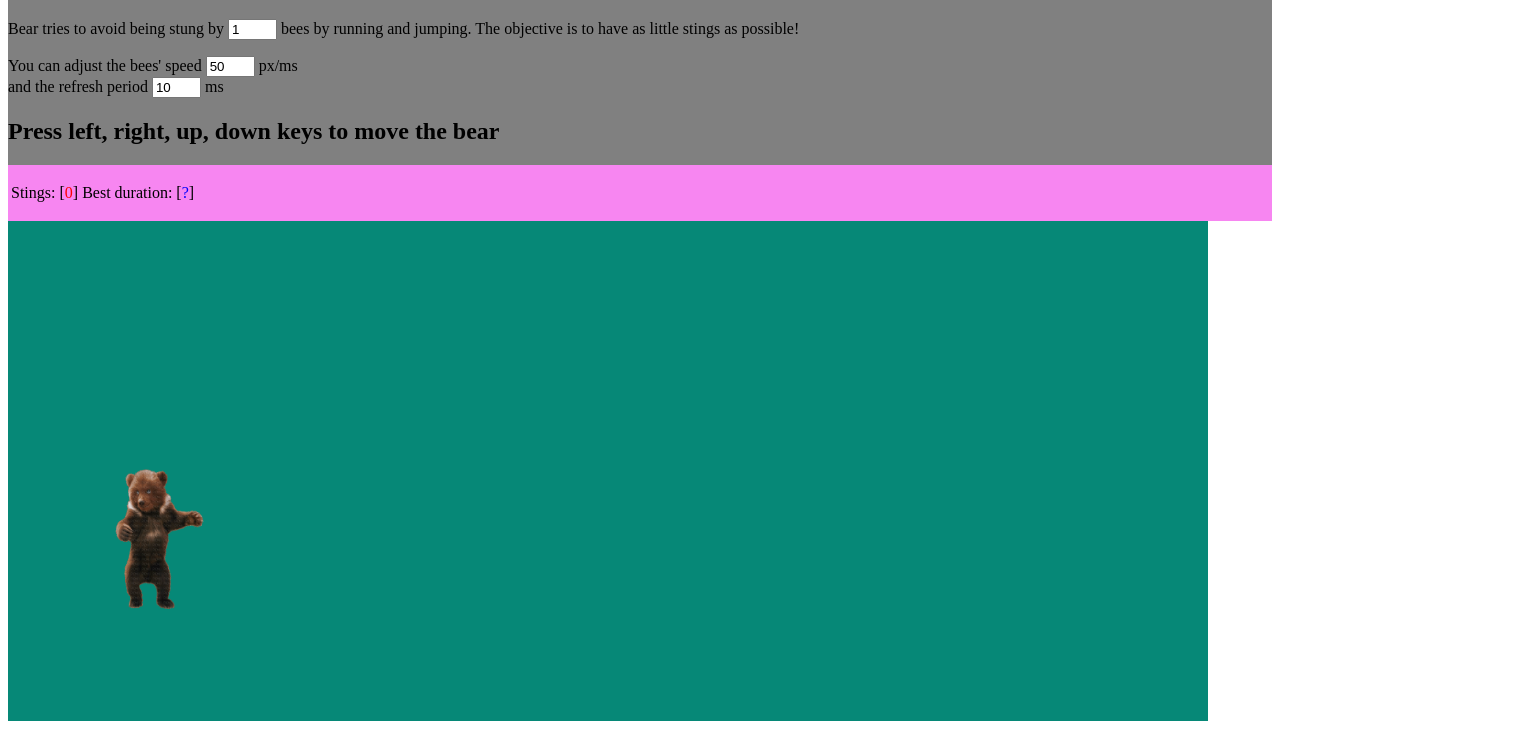
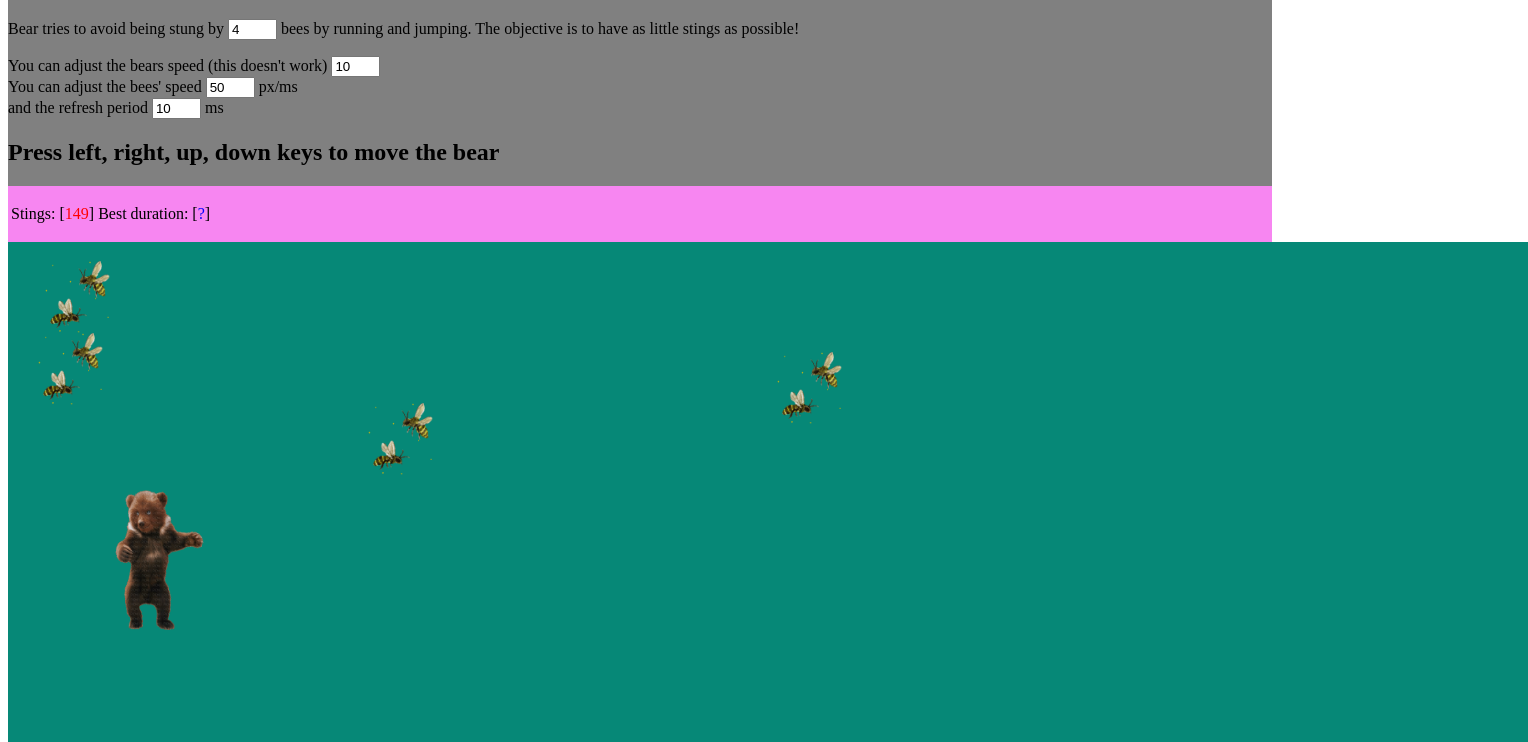
Before and after one commit to KacperGnys/Web_Programming_CW2, a website: page index.html in a window 1280 px wide. Shown: the part 69-811 px from the top of the page, 1528 px wide, since content can reach past the window. Drawn offline with Linux system fonts and the light colour scheme.

Commit message:
done a few more things

```diff
--- a/game.css
+++ b/game.css
@@ -9,7 +9,7 @@
 #board {
   position: absolute;
   height: 500px;
-  width: 1200px;
+  width: 1520px;
   background-color: rgb(6, 136, 119);
   align-content: center;
   align-self: center;
--- a/game.js
+++ b/game.js
@@ -33,6 +33,107 @@ function Bear() {
   };
 }
 
+class Bee {
+  constructor(beeNumber) {
+    //the HTML element corresponding to the IMG of the bee
+    this.htmlElement = createBeeImg(beeNumber);
+    //iits HTML ID
+    this.id = this.htmlElement.id;
+    //the left position (x)
+    this.x = this.htmlElement.offsetLeft;
+    //the top position (y)
+    this.y = this.htmlElement.offsetTop;
+
+    this.move = function (dx, dy) {
+      //move the bees by dx, dy
+      this.x += dx;
+      this.y += dy;
+      this.display();
+    };
+
+    this.display = function () {
+      this.fitBounds(); //add this to adjust to bounds
+      //adjust position of bee and display it
+      this.htmlElement.style.left = this.x + "px";
+      this.htmlElement.style.top = this.y + "px";
+      this.htmlElement.style.display = "block";
+    };
+
+    this.fitBounds = function () {
+      //check and make sure the bees stays in the board space
+      let parent = this.htmlElement.parentElement;
+      let iw = this.htmlElement.offsetWidth;
+      let ih = this.htmlElement.offsetHeight;
+      let l = parent.offsetLeft;
+      let t = parent.offsetTop;
+      let w = parent.offsetWidth;
+      let h = parent.offsetHeight;
+      if (this.x < 0) this.x = 0;
+      if (this.x > w - iw) this.x = w - iw;
+      if (this.y < 0) this.y = 0;
+      if (this.y > h - ih) this.y = h - ih;
+    };
+  }
+}
+
+function createBeeImg(wNum) {
+  //get dimension and position of board div
+  let boardDiv = document.getElementById("board");
+  let boardDivW = boardDiv.offsetWidth;
+  let boardDivH = boardDiv.offsetHeight;
+  let boardDivX = boardDiv.offsetLeft;
+  let boardDivY = boardDiv.offsetTop;
+  //create the IMG element
+  let img = document.createElement("img");
+  img.setAttribute("src", "images/bee.gif");
+  img.setAttribute("width", "100");
+  img.setAttribute("alt", "A bee!");
+  img.setAttribute("id", "bee" + wNum);
+  img.setAttribute("class", "bee"); //set class of html tag img
+  //add the IMG element to the DOM as a child of the board div
+  img.style.position = "absolute";
+  boardDiv.appendChild(img);
+  //set initial position
+  let x = getRandomInt(boardDivW);
+  let y = getRandomInt(boardDivH);
+  img.style.left = boardDivX + x + "px";
+  img.style.top = y + "px";
+  //return the img object
+  return img;
+}
+
+function makeBees() {
+  //get number of bees specified by the user
+  let nbBees = document.getElementById("nbBees").value;
+  nbBees = Number(nbBees); //try converting the content of the input to a number
+  if (isNaN(nbBees)) {
+    //check that the input field contains a valid number
+    window.alert("Invalid number of bees");
+    return;
+  }
+  //create bees
+  let i = 1;
+  while (i <= nbBees) {
+    var num = i;
+    var bee = new Bee(num); //create object and its IMG element
+    bee.display(); //display the bee
+    bees.push(bee); //add the bee object to the bees array
+    i++;
+  }
+}
+
+function moveBees() {
+  //get speed input field value
+  let speed = document.getElementById("speedBees").value;
+  //move each bee to a random location
+  for (let i = 0; i < bees.length; i++) {
+    let dx = getRandomInt(2 * speed) - speed;
+    let dy = getRandomInt(2 * speed) - speed;
+    bees[i].move(dx, dy);
+    isHit(bees[i], bear); //we add this to count stings
+  }
+}
+
 // Handle keyboad events
 // to move the bear
 function moveBear(e) {
@@ -41,6 +142,8 @@ function moveBear(e) {
   const KEYDOWN = 40;
   const KEYLEFT = 37;
   const KEYRIGHT = 39;
+  //speed of the bear
+  let bearSpeed = document.getElementById("speedBees").value;
   if (e.keyCode == KEYRIGHT) {
     bear.move(1, 0);
   } // right key
@@ -55,9 +158,61 @@ function moveBear(e) {
   } // down key
 }
 
+function isHit(defender, offender) {
+  if (overlap(defender, offender)) {
+    //check if the two image overlap
+    let score = hits.innerHTML;
+    score = Number(score) + 1; //increment the score
+    hits.innerHTML = score; //display the new score
+  }
+}
+
+function overlap(element1, element2) {
+  //consider the two rectangles wrapping the two elements
+  //rectangle of the first element
+  left1 = element1.htmlElement.offsetLeft;
+  top1 = element1.htmlElement.offsetTop;
+  right1 = element1.htmlElement.offsetLeft + element1.htmlElement.offsetWidth;
+  bottom1 = element1.htmlElement.offsetTop + element1.htmlElement.offsetHeight;
+  //rectangle of the second element
+  left2 = element2.htmlElement.offsetLeft; //e2x
+  top2 = element2.htmlElement.offsetTop; //e2y
+  right2 = element2.htmlElement.offsetLeft + element2.htmlElement.offsetWidth;
+  bottom2 = element2.htmlElement.offsetTop + element2.htmlElement.offsetHeight;
+  //calculate the intersection of the two rectangles
+  x_intersect = Math.max(0, Math.min(right1, right2) - Math.max(left1, left2));
+  y_intersect = Math.max(0, Math.min(bottom1, bottom2) - Math.max(top1, top2));
+  intersectArea = x_intersect * y_intersect;
+  //if intersection is nil no hit
+  if (intersectArea == 0 || isNaN(intersectArea)) {
+    return false;
+  }
+  return true;
+}
+
+function getRandomInt(max) {
+  return Math.floor(Math.random() * max); // math.random gets a random number between 0 and 1(exclusive) and math.floor returns the largest integer nearest to the given number.
+} // The math.random is multiplied by the max to generate a number within its range
+
 function start() {
   //create bear
   bear = new Bear();
   // Add an event listener to the keypress event.
   document.addEventListener("keydown", moveBear, false);
+  //create new array for bees
+  bees = new Array();
+  //create bees
+  makeBees();
+  //moves the bees
+  updateBees();
 }
+
+function updateBees() {
+  // update loop for game
+  //move the bees randomly
+  moveBees();
+  //use a fixed update period
+  let period = document.getElementById("periodTimer").value; // this controls the refresh period
+  //update the timer for the next move
+  updateTimer = setTimeout("updateBees()", period);
+}
--- a/index.html
+++ b/index.html
@@ -8,6 +8,8 @@
     <script src="game.js"></script>
     <script>
       var bear;
+      var bees;
+      var updateTimer;
     </script>
   </head>
 
@@ -16,10 +18,12 @@
       <h1>Help the bear escape the bees !</h1>
       <p>
         Bear tries to avoid being stung by
-        <input type="text" id="nbBees" value="1" size="3" /> bees by running and
+        <input type="text" id="nbBees" value="4" size="3" /> bees by running and
         jumping. The objective is to have as little stings as possible!
       </p>
       <p>
+        You can adjust the bears speed (this doesn't work)
+        <input type="text" id="speedBear" value="10" size="3" /><br />
         You can adjust the bees' speed
         <input type="text" id="speedBees" value="50" size="3" /> px/ms <br />
         and the refresh period
```
